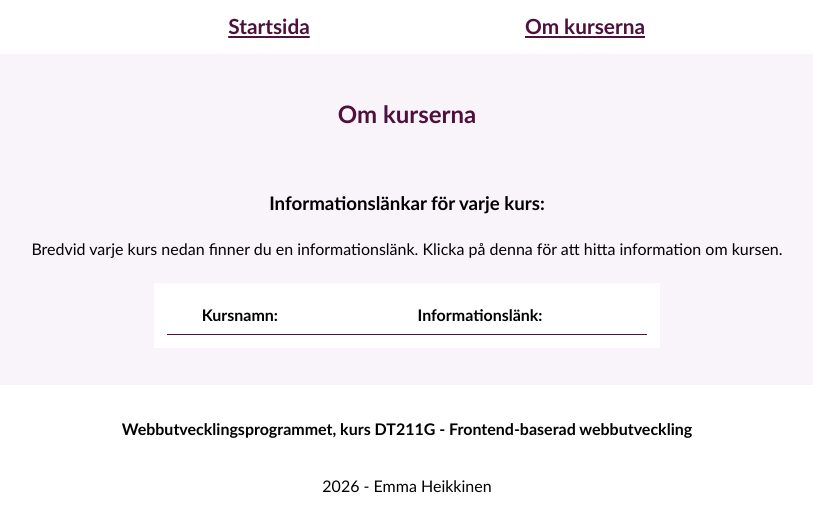
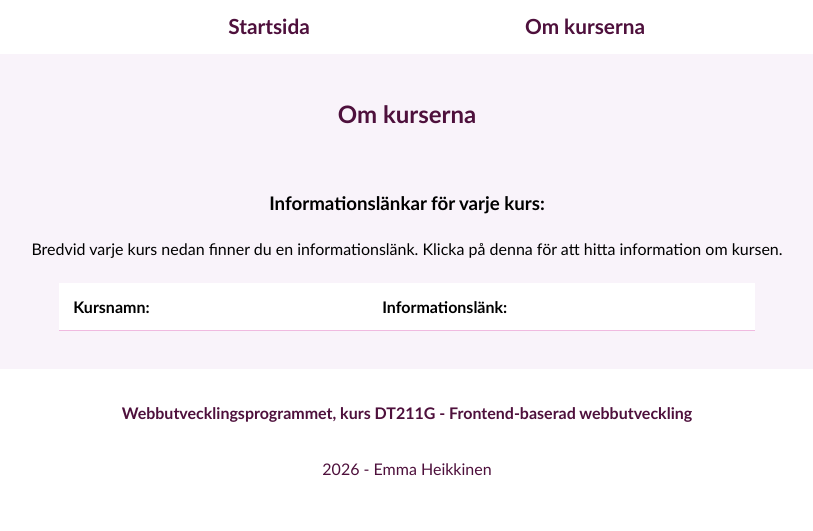
Before and after one commit to emhe2504/Laboration-2, a website built with Vite: page about.html in a window 1280 px wide. Shown: the part 101-632 px from the top of the page, without its empty margins (233-1046 px from the left). Built offline with nearby package versions, Linux system fonts and the light colour scheme; no server answers.

Commit message:
Tillägg av några delar på webbplatsen + styling

```diff
--- a/about.html
+++ b/about.html
@@ -12,8 +12,8 @@
         <h1>Laboration 2 - ECMAscript</h1>
         <nav>
           <ul id="nav-list">
-            <li><a href="/">Startsida</a></li>
-            <li><a href="/about.html">Om kurserna</a></li>
+            <li><a id="start-link" href="/">Startsida</a></li>
+            <li><a id="about-link" href="/about.html">Om kurserna</a></li>
           </ul>
         </nav>
         </header>
@@ -22,11 +22,11 @@
           <section id="about-section">
             <h3 id="section-head">Informationslänkar för varje kurs:</h3>
             <p id="section-text">Bredvid varje kurs nedan finner du en informationslänk. Klicka på denna för att hitta information om kursen.</p>
-            <table id="table">
+            <table id="table2">
               <thead id="thead">
                 <tr>
-                <th>Kursnamn:</th>
-                <th>Informationslänk:</th>
+                <th id="th3">Kursnamn:</th>
+                <th id="th4">Informationslänk:</th>
                 </tr>
               </thead>
               <tbody id="tbody2"></tbody>
--- a/src/css/style.css
+++ b/src/css/style.css
@@ -48,11 +48,13 @@ nav {
     list-style: none;
 }
 
-a {
+#start-link,
+#about-link {
     font-weight: bold;
     font-family: 'Gill Sans', 'Gill Sans MT', Calibri, 'Trebuchet MS', sans-serif;
     font-size: 130%;
     color: rgb(78, 16, 60);
+    text-decoration: none;
 }
 
 #section-head,
@@ -63,14 +65,23 @@ a {
     margin-bottom: 2%;
 }
 
-table {
-    display: grid;
+#table1 {
     justify-self: center;
     width: 40%;
     border-collapse: collapse;
     font-family: 'Gill Sans', 'Gill Sans MT', Calibri, 'Trebuchet MS', sans-serif;
     background-color: white;
     padding: 1%;
+    margin-bottom: 3%;
+}
+
+#table2 {
+    justify-self: center;
+    width: 55%;
+    border-collapse: collapse;
+    font-family: 'Gill Sans', 'Gill Sans MT', Calibri, 'Trebuchet MS', sans-serif;
+    background-color: white;
+    padding: 2%;
     margin-bottom: 3%;
 }
 
@@ -85,34 +96,46 @@ th {
 }
 
 #th1,
-#th2 {
+#th2,
+#th3,
+#th4 {
     text-align: left;
-    padding-left: 0;
+    padding-left: 2%;
 }
 
 tr {
     width: 100%;
-    border-bottom: 0.5px solid rgb(78, 16, 60);
+    border-bottom: 0.5px solid rgb(240, 186, 224);
 }
 
-td:first-child,
-th:first-child {
+#table1 td:first-child,
+#table1 th:first-child {
     width: 5%;
 }
 
-td:nth-child(2),
-th:nth-child(2) {
+#table1 td:nth-child(2),
+#table1 th:nth-child(2) {
     width: 15%;
 }
 
-td:nth-child(3) {
+#table1 td:nth-child(3) {
     width: 5%;
     text-align: center;
 }
 
-th:nth-child(3) {
+#table1 th:nth-child(3) {
     width: 3%;
     text-align: center;
+}
+
+#table2 td:first-child,
+#table2 th:first-child {
+    width: 40%;
+}
+
+#table2 td:nth-child(2),
+#table2 th:nth-child(2) {
+    width: 50%;
 }
 
 footer {
@@ -120,4 +143,5 @@ footer {
     text-align: center;
     font-family: 'Gill Sans', 'Gill Sans MT', Calibri, 'Trebuchet MS', sans-serif;
     padding-top: 1%;
+    color: rgb(78, 16, 60);
 }
```
Also changed, not shown: index.html (+3 -3 lines).
